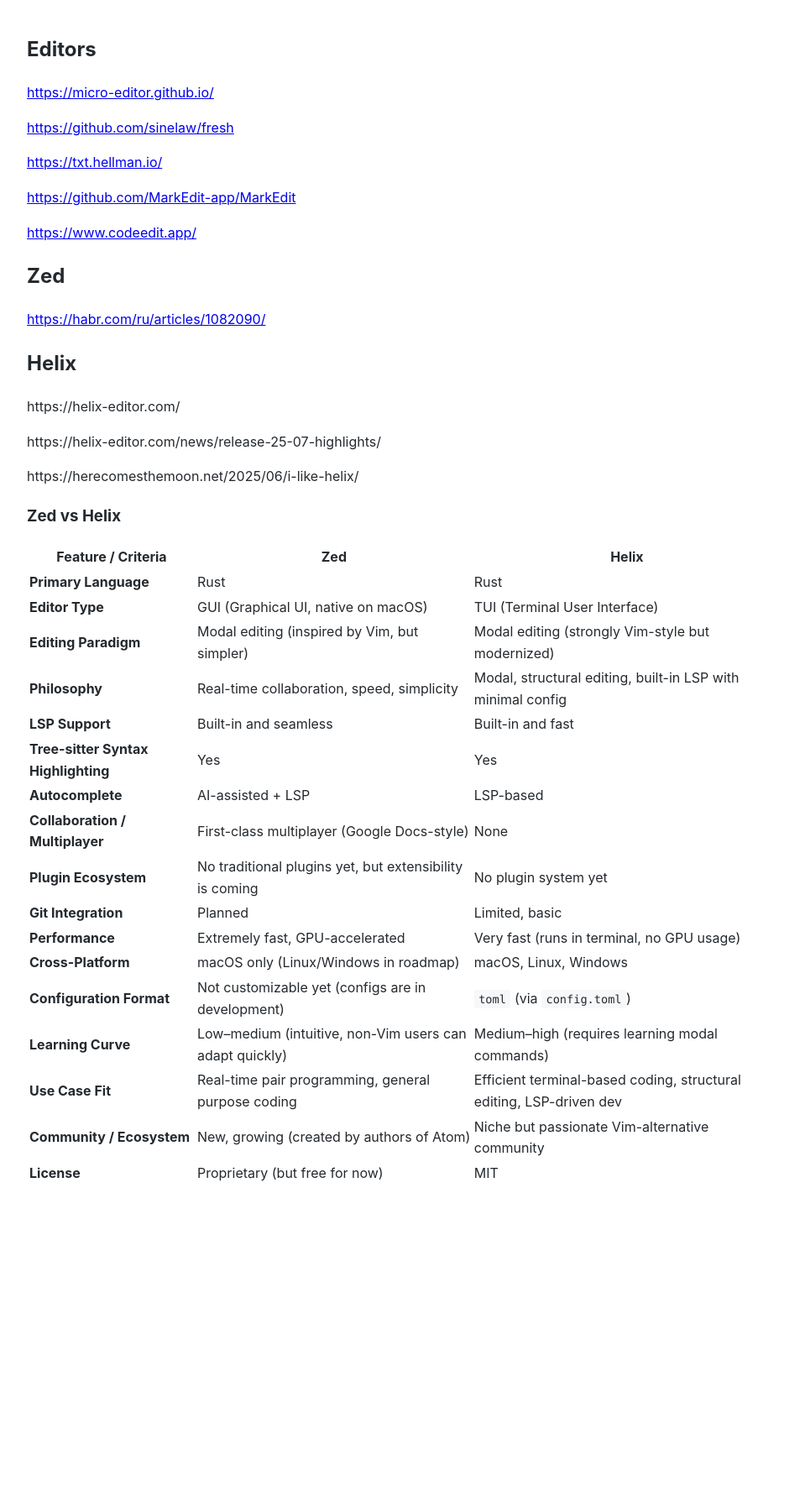
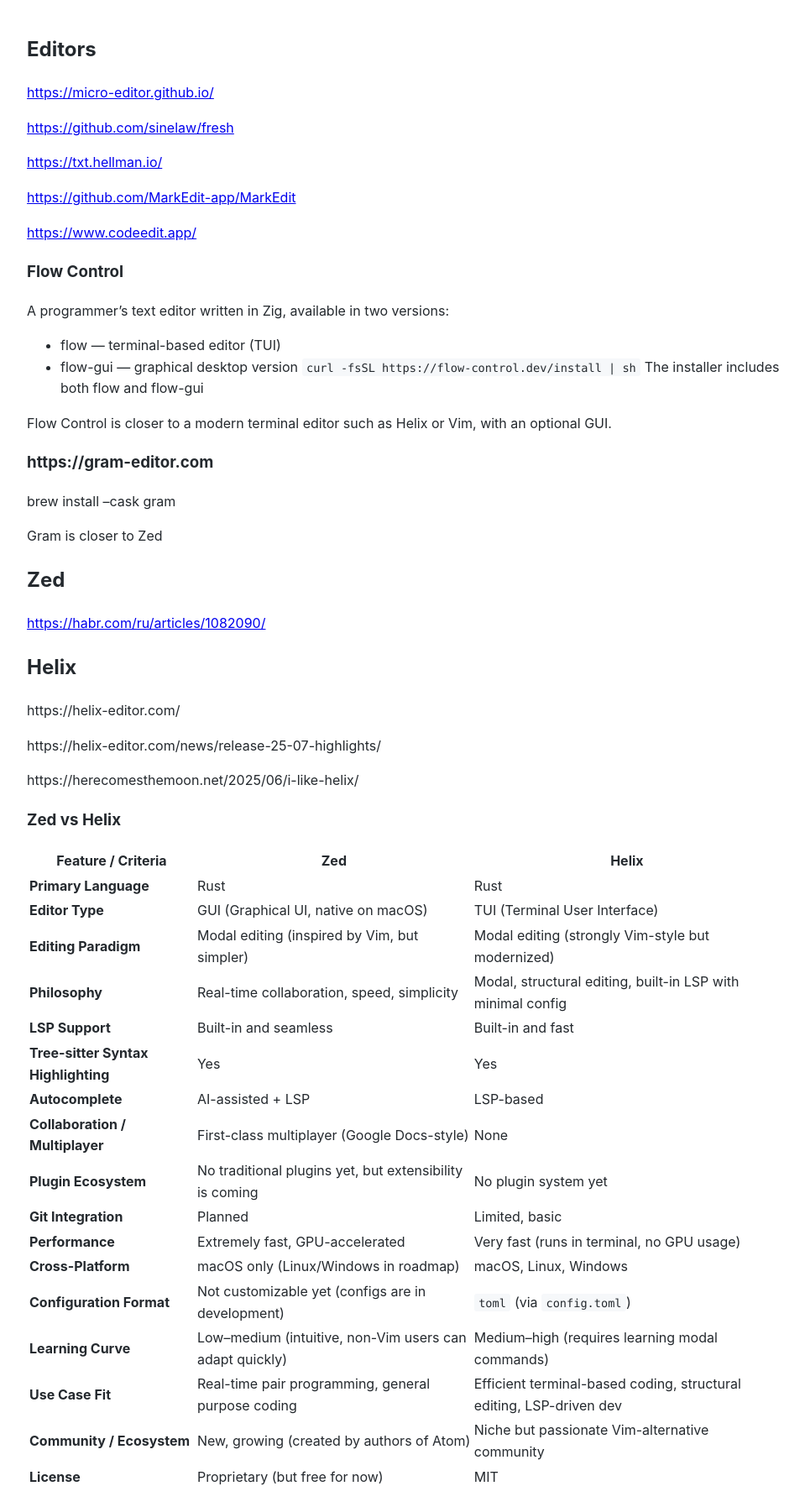
Before and after one commit to Michael-Lubinsky/michael-lubinsky.github.com, a Jekyll site: the page built from editors/editors.md, in a window 1280 px wide. Shown: the whole page at 84% size, without its empty margins (158-1117 px from the left). Built offline with Jekyll 4.4.1, drawn with Linux system fonts in a browser that asks for light colours; our own code applies the rules of GitHub Pages for plain Markdown files; before the commit the page ends 1433 px from its top, so only the background shows below that.

Commit message:
Update editors.md

````diff
--- a/editors/editors.md
+++ b/editors/editors.md
@@ -9,6 +9,22 @@
 <https://github.com/MarkEdit-app/MarkEdit>
 
 <https://www.codeedit.app/>
+
+### Flow Control
+
+A programmer's text editor written in Zig, available in two versions:
+- flow — terminal-based editor (TUI)
+- flow-gui — graphical desktop version
+```curl -fsSL https://flow-control.dev/install | sh ```
+The installer includes both flow and flow-gui
+
+ Flow Control is closer to a modern terminal editor such as Helix or Vim, with an optional GUI.
+
+### https://gram-editor.com
+
+brew install --cask gram
+
+Gram is closer to Zed
 
 ## Zed
 <https://habr.com/ru/articles/1082090/>
````
